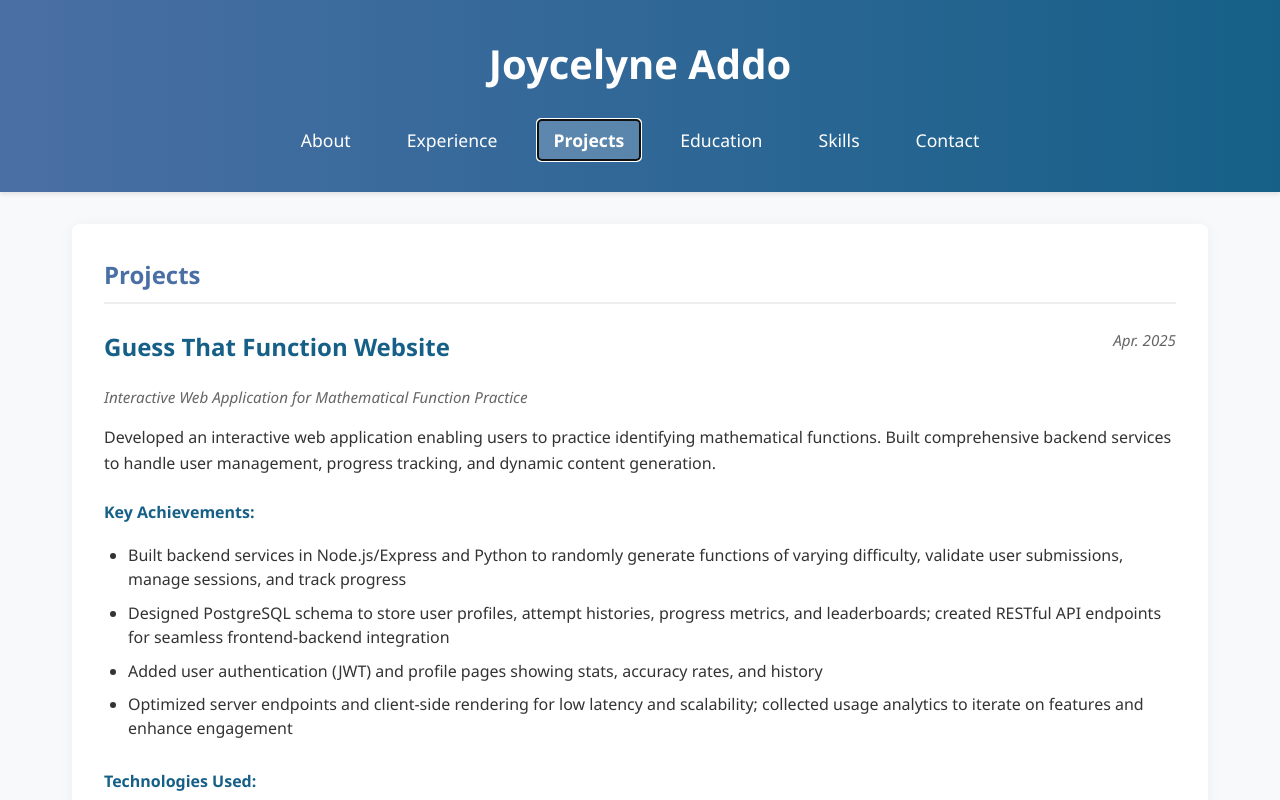
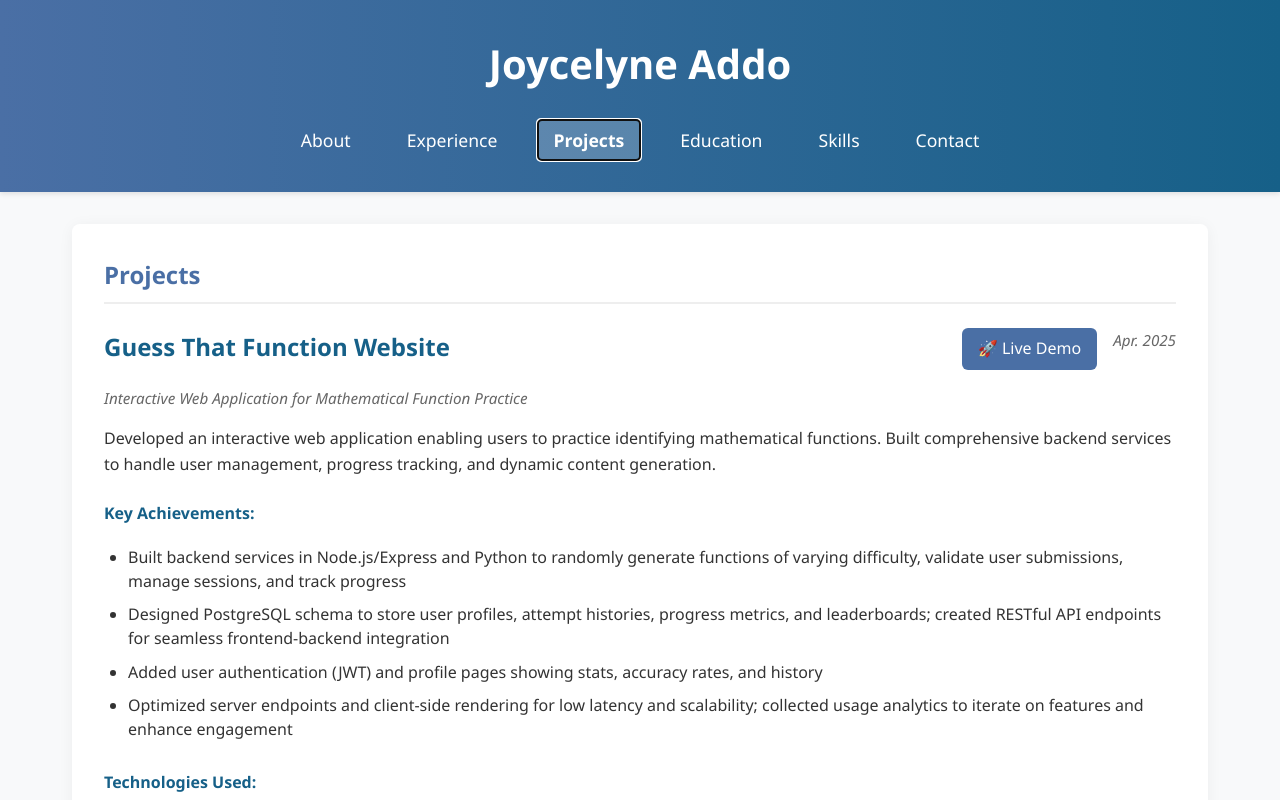
Before and after one commit to yeahitsjoyce/website, a React (Vite) app: page / in a window 1280 px wide. Both pictures are taken after a click on the button "Projects". Built offline with nearby package versions, Linux system fonts and the light colour scheme.

Commit message:
Add back live demo link for Guess That Function project

```diff
--- a/src/App.tsx
+++ b/src/App.tsx
@@ -119,6 +119,9 @@ function App() {
               <div className="project-header">
                 <h3>Guess That Function Website</h3>
                 <div className="project-links">
+                  <a href="https://guess-that-function.web.app/" target="_blank" rel="noopener noreferrer" className="project-link live-demo">
+                    🚀 Live Demo
+                  </a>
                   <span className="project-meta">Apr. 2025</span>
                 </div>
               </div>
```
